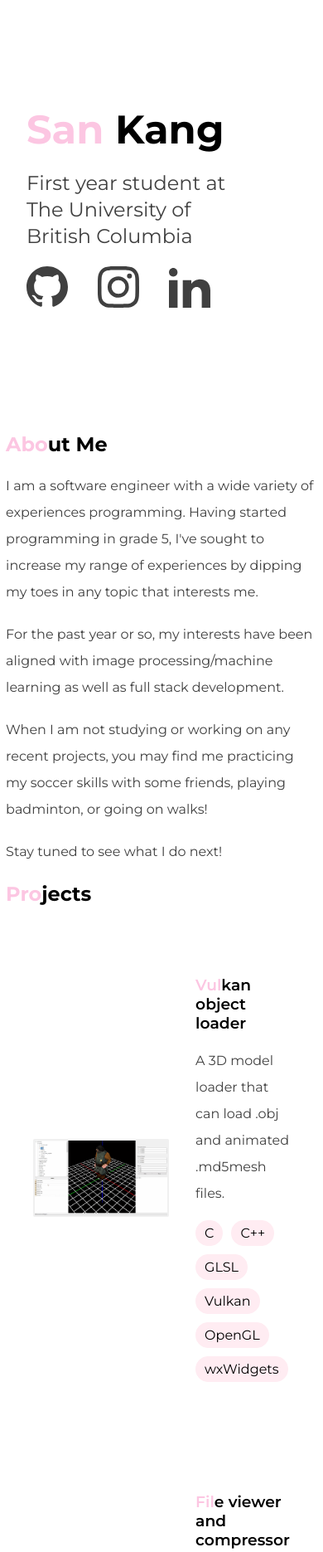
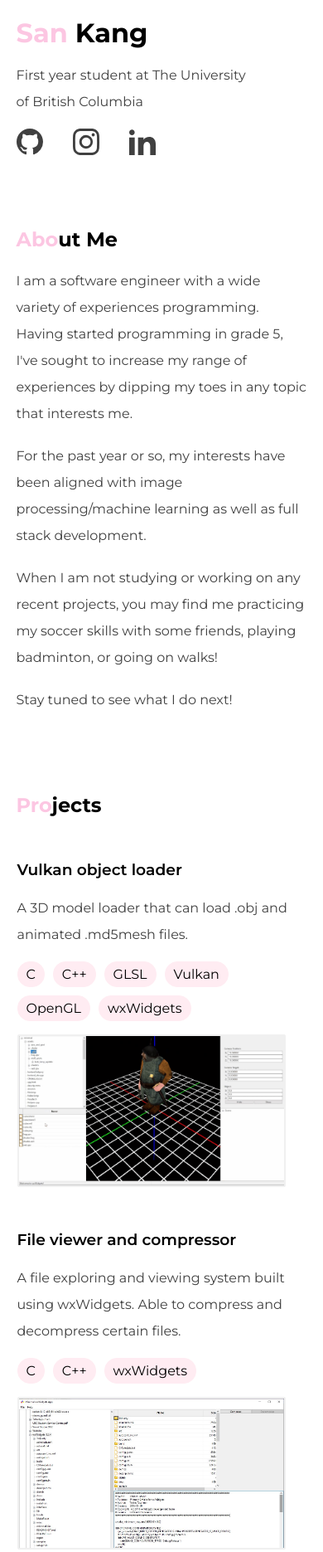
Before and after one commit to San916/personal-website, a plain HTML site: page index.html in a window 390 px wide. Shown: the top 1871 px of the page at 83% size. Drawn offline with Linux system fonts and the light colour scheme.

Commit message:
Added mobile layout, made small changes

```diff
--- a/css/main.css
+++ b/css/main.css
@@ -269,10 +269,62 @@ span {
 
 @media (max-width: 500px) {
     .hero {
-        margin: 32px;
-        width: auto;
-    }
-    .hero .right-col .about-me-page {
+        margin: 0;
         width: 100%;
     }
+
+    .hero .left-col {
+        margin: 5%;
+        width: 90%;
+        /* padding-right: 5%; */
+    }
+    .left-col .top h1 {
+        font-size: 2rem;
+        margin-bottom: 16px;
+    }
+    .left-col .top p {
+        font-size: 1rem;
+        margin-bottom: 16px;
+    }
+    .left-col .bot  {
+        margin-bottom: 4em;
+    }
+    .left-col .bot ul{
+        margin: 0 0 16px;
+    }
+    .left-col .bot ul li a svg{
+        height: 32px;
+        width: 32px;
+    }
+
+    .hero .right-col .about-me-page {
+        width: 90%;
+        margin: 5%;
+    }
+
+    .right-col .projects {
+        margin: 5%;
+        margin-top: 6em;
+        width: 90%;
+    }
+    .right-col .projects h2 {
+        margin: 0;
+    }
+    .right-col .projects .project-card {
+        display: grid;
+    }
+
+    .right-col .projects .project-card .right {
+        grid-row-start: 1;
+        grid-row-end: 1;
+        margin: 0;
+    }
+    .right-col .projects .project-card .left {
+        grid-row-start: 2;
+        grid-row-end: 2;
+        margin: 0;
+        width: 320px;
+        height: 180px;
+    }
+
 }
--- a/index.html
+++ b/index.html
@@ -72,7 +72,7 @@
                         <a class="project-card" href="https://github.com/San916/vulkan-object-loader">
                             <div class="left vulkan-object-loader"></div>
                             <div class="right">
-                                <h3><span>Vul</span>kan object loader</h3>
+                                <h3>Vulkan object loader</h3>
                                 <p>
                                     A 3D model loader that can load .obj and animated .md5mesh files.
                                 </p>
@@ -90,7 +90,7 @@
                         <a class="project-card" href="https://github.com/San916/file-viewer-and-compressor">
                             <div class="left file-viewer-and-compresser"></div>
                             <div class="right">
-                                <h3><span>Fil</span>e viewer and compressor</h3>
+                                <h3>File viewer and compressor</h3>
                                 <p>
                                     A file exploring and viewing system built using wxWidgets. Able to compress and decompress certain files.
                                 </p>
@@ -104,9 +104,10 @@
                         <a class="project-card" href="https://github.com/gracetxgao/notable">
                             <div class="left notable"></div>
                             <div class="right">
-                                <h3><span>Not</span>able</h3>
+                                <h3>Notable</h3>
                                 <p>
-                                    A file exploring and viewing system built using wxWidgets. Able to compress and decompress certain files.
+                                    Note sharing app meant to make educational resources more available. Won Best Education Hack out of 1100+ participants at MesoHacks 2022,
+                                    and 2nd overall out of 94 participants at Hack to School 2022.
                                 </p>
                                 <ul>
                                     <li> <div class="tool"> C </div> </li>
```
